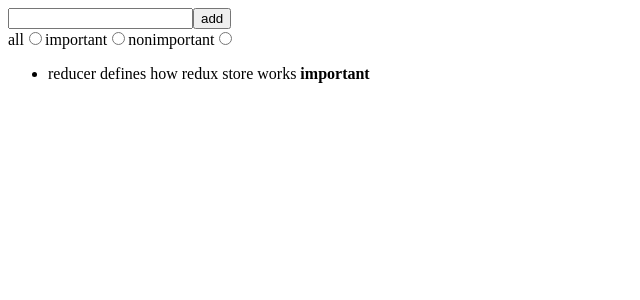
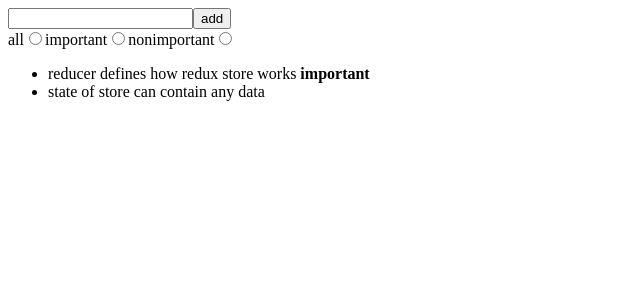
Before and after one commit to jamesvo2103/fullstackopen, a React (Vite) app in the folder notes/: page / in a window 1280 px wide. Shown: the top 300 px of the page, without its empty margins (0-640 px from the left). Built offline with nearby package versions, Linux system fonts and the light colour scheme.

Commit message:
many reducers

```diff
--- a/notes/package.json
+++ b/notes/package.json
@@ -12,6 +12,7 @@
     "test": "jest"
   },
   "dependencies": {
+    "@reduxjs/toolkit": "^2.9.0",
     "axios": "^1.11.0",
     "react": "^19.1.1",
     "react-dom": "^19.1.1",
--- a/notes/src/main.jsx
+++ b/notes/src/main.jsx
@@ -1,24 +1,21 @@
-import React from 'react'
 import ReactDOM from 'react-dom/client'
-import { createStore, combineReducers } from 'redux'
 import { Provider } from 'react-redux'
-import {createNote} from './reducers/noteReducer'
-import {filterChange} from './reducers/filterReducer'
 
+import { configureStore } from '@reduxjs/toolkit'
 import App from './App'
+
 import noteReducer from './reducers/noteReducer'
 import filterReducer from './reducers/filterReducer'
 
-const reducer = combineReducers({
-  notes: noteReducer,
-  filter: filterReducer
+
+const store = configureStore({
+  reducer: {
+    notes: noteReducer,
+    filter: filterReducer
+  }
 })
-const store = createStore(reducer)
+
 console.log(store.getState())
-
-store.subscribe(() => console.log(store.getState()))
-store.dispatch(filterChange('IMPORTANT'))
-store.dispatch(createNote('combineReducers forms one reducer from many simple reducers'))
 
 ReactDOM.createRoot(document.getElementById('root')).render(
   <Provider store={store}>
--- a/notes/src/reducers/noteReducer.js
+++ b/notes/src/reducers/noteReducer.js
@@ -1,7 +1,4 @@
-const generateId = () =>
-  Number((Math.random() * 1000000).toFixed(0))
-
-
+import { createSlice, current } from '@reduxjs/toolkit'
 
 const initialState = [
   {
@@ -16,42 +13,36 @@ const initialState = [
   },
 ]
 
-const noteReducer = (state = initialState, action) => {
-  switch (action.type) {
-    case 'NEW_NOTE':
-      return [...state, action.payload]
-    case 'TOGGLE_IMPORTANCE': {
-      const id = action.payload.id
+const generateId = () =>
+  Number((Math.random() * 1000000).toFixed(0))
+
+
+const noteSlice = createSlice({
+  name: 'notes',
+  initialState,
+  reducers: {
+    createNote(state, action) {
+      const content = action.payload
+      state.push({
+        content,
+        important: false,
+        id: generateId(),
+      })
+    },
+    toggleImportanceOf(state, action) {
+      const id = action.payload
       const noteToChange = state.find(n => n.id === id)
       const changedNote = {
         ...noteToChange,
         important: !noteToChange.important
       }
+      console.log(current(state))
+
       return state.map(note =>
         note.id !== id ? note : changedNote
       )
     }
-    default:
-      return state
-  }
-}
-
-export const createNote = (content) => {
-  return {
-    type: 'NEW_NOTE',
-    payload: {
-      content,
-      important: false,
-      id: generateId()
-    }
-  }
-}
-
-export const toggleImportanceOf = (id) => {
-  return {
-    type: 'TOGGLE_IMPORTANCE',
-    payload: { id }
-  }
-}
-
-export default noteReducer
+  },
+})
+export const {createNote,toggleImportanceOf} = noteSlice.actions
+export default noteSlice.reducer
```
Also changed, not shown: 2 other files (tests, documents, lock files or other folders).
